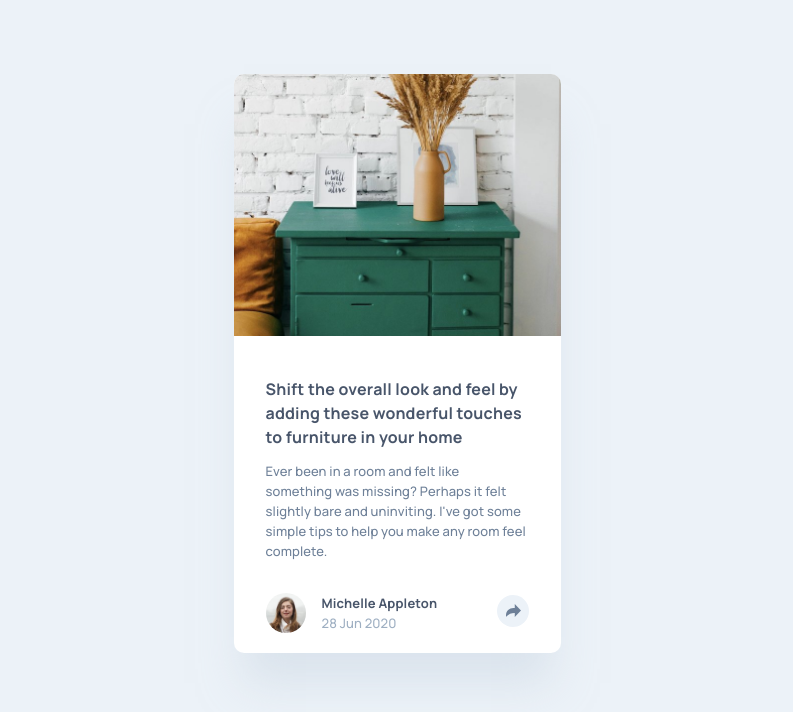
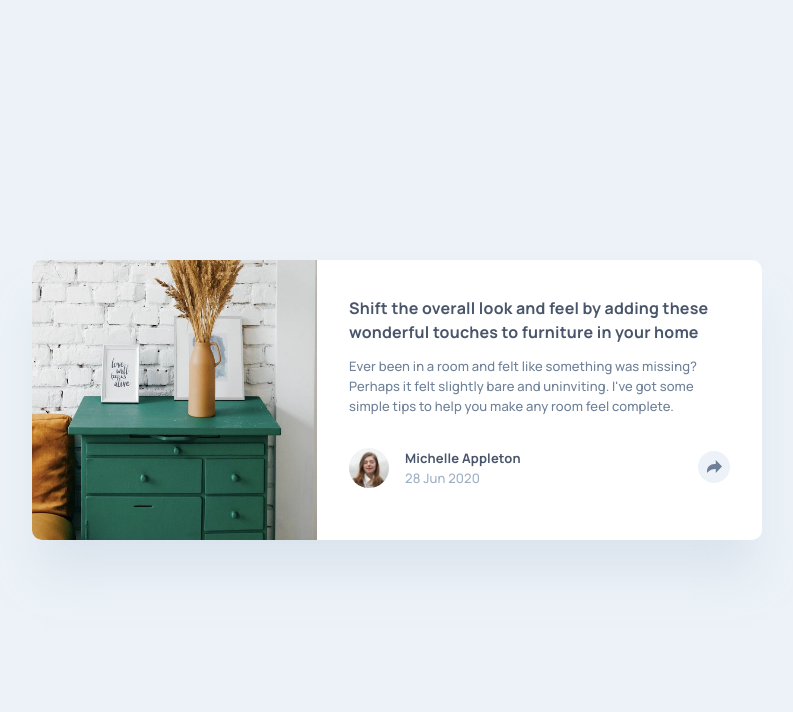
Before and after one commit to awesomeCoding999/frontend-mentor-article-preview, a React (Vite) app: page / in a window 1280 px wide. Shown: the top 712 px of the page, without its empty margins (243-1036 px from the left). Built offline with nearby package versions, Linux system fonts and the light colour scheme.

Commit message:
feat: adding desktop styles

```diff
--- a/src/components/article-card/ArticleCard.css
+++ b/src/components/article-card/ArticleCard.css
@@ -31,3 +31,17 @@
   letter-spacing: 0.121875px;
   color: var(--grey);
 }
+
+@media (min-width: 1024px) {
+  .card {
+    margin-top: 260px;
+    display: flex;
+    width: 730px;
+  }
+
+  .hero-img {
+    width: 285px;
+    height: 280px;
+    border-radius: 10px 0 0 10px;
+  }
+}
--- a/src/components/article-card/ArticleCard.tsx
+++ b/src/components/article-card/ArticleCard.tsx
@@ -3,10 +3,13 @@ import { DesktopFooter } from "../desktop-footer/DesktopFooter";
 import { DesktopSocialFooter } from "../desktop-social-footer/DesktopSocialFooter";
 import DeskImg from "../../../images/drawers.jpg";
 import { MobileFooter } from "../mobile-footer/MobileFooter";
+import { Footer } from "../footer/Footer";
 import "../article-card/ArticleCard.css";
 
 export const ArticleCard = () => {
   const [isSocialMediaBarShowing, setIsSocialMediaBarShowing] = useState(false);
+  //TODO: set to innerwidth
+  const [isDesktopViewShowing, setIsDesktopViewShowing] = useState(true);
 
   const toggleSocialMediaBar = () =>
     setIsSocialMediaBarShowing(!isSocialMediaBarShowing);
@@ -14,7 +17,7 @@ export const ArticleCard = () => {
   return (
     <div className="card">
       <img className="hero-img" src={DeskImg} alt="desk" />
-
+      <div className="text-footer-container">
         <div className="text-container">
           <p className="tag-line">
             Shift the overall look and feel by adding these wonderful touches to
@@ -26,10 +29,12 @@ export const ArticleCard = () => {
             help you make any room feel complete.
           </p>
         </div>
-      <MobileFooter
+        <Footer toggleSocialMediaBar={toggleSocialMediaBar} />
+        {/* <MobileFooter
           isSocialMediaBarShowing={isSocialMediaBarShowing}
           toggleSocialMediaBar={toggleSocialMediaBar}
-      />
+        /> */}
+      </div>
     </div>
   );
 };
--- a/src/components/footer/Footer.css
+++ b/src/components/footer/Footer.css
@@ -34,3 +34,9 @@
   letter-spacing: 0.121875px;
   color: var(--greyish-blue);
 }
+
+.social-share-btn {
+  cursor: pointer;
+  border: none;
+  background: none;
+}
```
Lines whose indentation alone changed are shown as unchanged.
